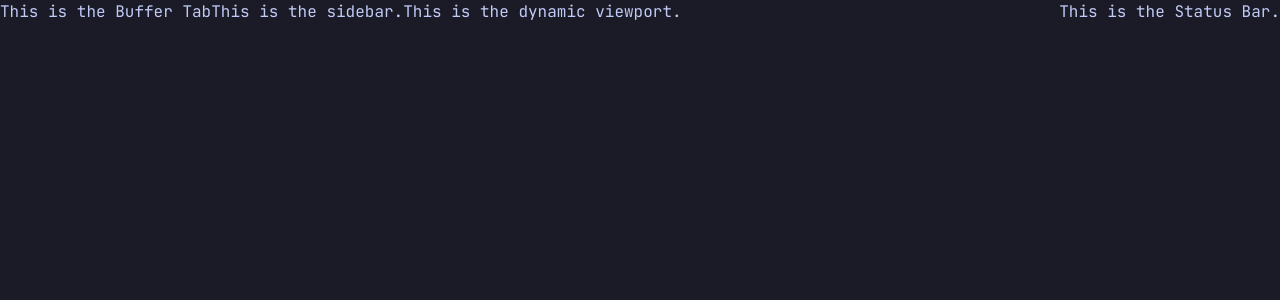
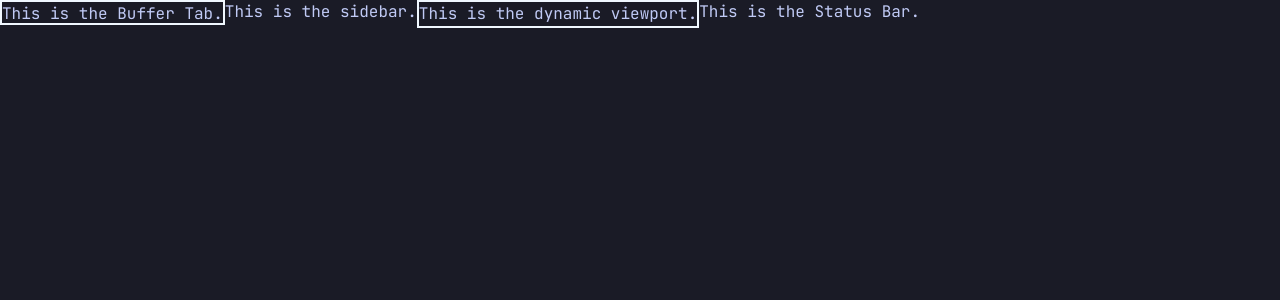
Before and after one commit to zach-wagg/Portfolio, a React (Vite) app: page / in a window 1280 px wide. Shown: the top 300 px of the page. Built offline with nearby package versions, Linux system fonts and the light colour scheme.

Commit message:
Started setting up the layout.

```diff
--- a/src/App.css
+++ b/src/App.css
@@ -39,7 +39,13 @@ body {
   overflow: hidden; /* Prevent window scroll; handle scrolling inside Vim buffers */
 }
 
+#bufferLine {
+  height: 25px;
+  border: 2px solid aliceblue;
+}
+
 #viewport {
+  border: 2px solid aliceblue;
   position: relative;
   flex: 1;
   display: flex;
--- a/src/App.tsx
+++ b/src/App.tsx
@@ -8,16 +8,19 @@ import Lualine from './assets/Lualine.tsx'
 function App() {
   return (
     <div id="workspace">
-      {/* Bufferline */}
-      <Bufferline />
-
+      <div>
+        {/* Bufferline */}
+        <Bufferline />
+      </div>
       {/* Neo-Tree sidebar */}
       <aside id="sidebar">
         <Sidebar />
       </aside>
 
-      {/* Workspace Viewport*/}
-      <Viewport />
+      <div>
+        {/* Workspace Viewport*/}
+        <Viewport />
+      </div>
 
       {/* Lualine */}
       <Lualine />
--- a/src/assets/Bufferline.tsx
+++ b/src/assets/Bufferline.tsx
@@ -1,8 +1,8 @@
 // Buffer Tab
 export default function Bufferline() {
     return (
-        <div>
-            <h1>This is the Buffer Tab</h1>
+        <div id="bufferLine">
+            <h1>This is the Buffer Tab.</h1>
         </div>
     )
 }
--- a/src/assets/Sidebar.tsx
+++ b/src/assets/Sidebar.tsx
@@ -1,8 +1,8 @@
 // Sidebar
 export default function Sidebar() {
     return (
-        <div>
+        <aside>
             <h1>This is the sidebar.</h1>
-        </div>
+        </aside>
     )
 }
```
